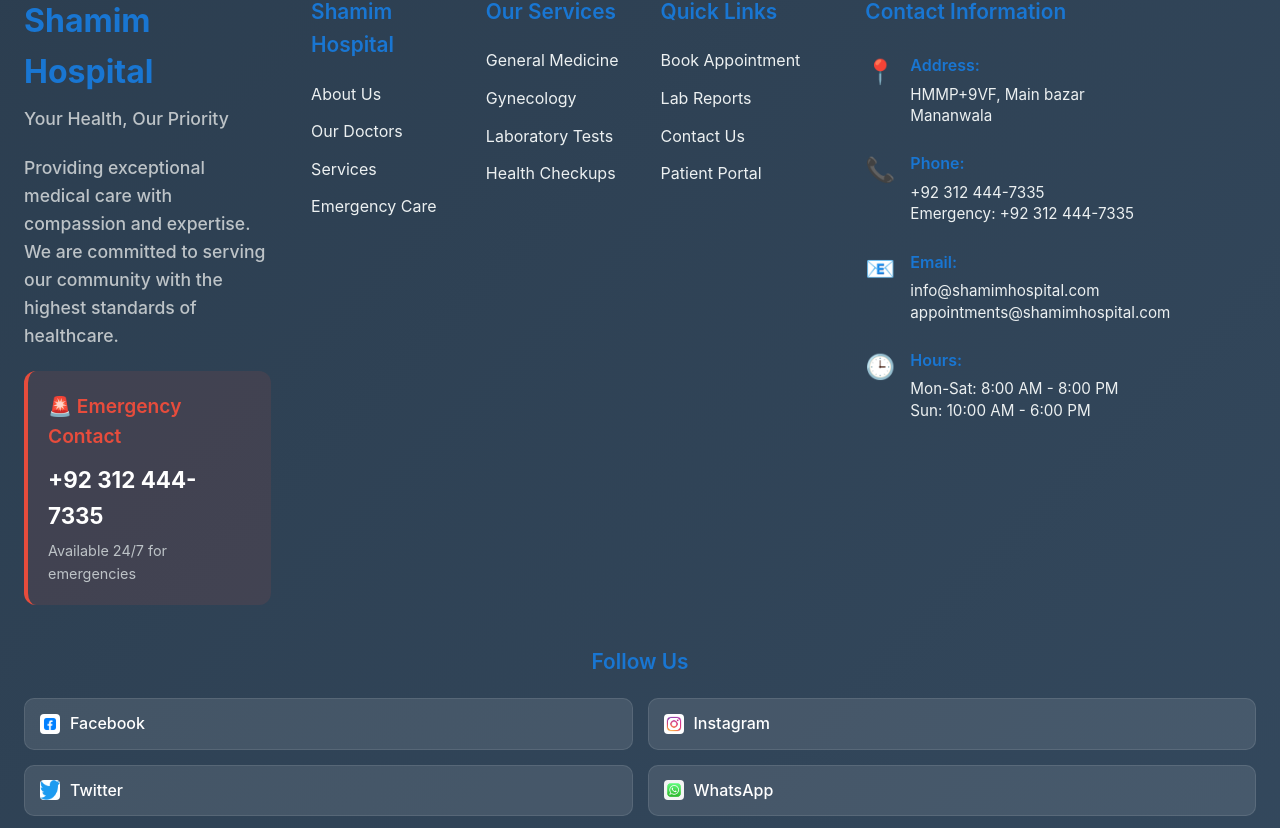
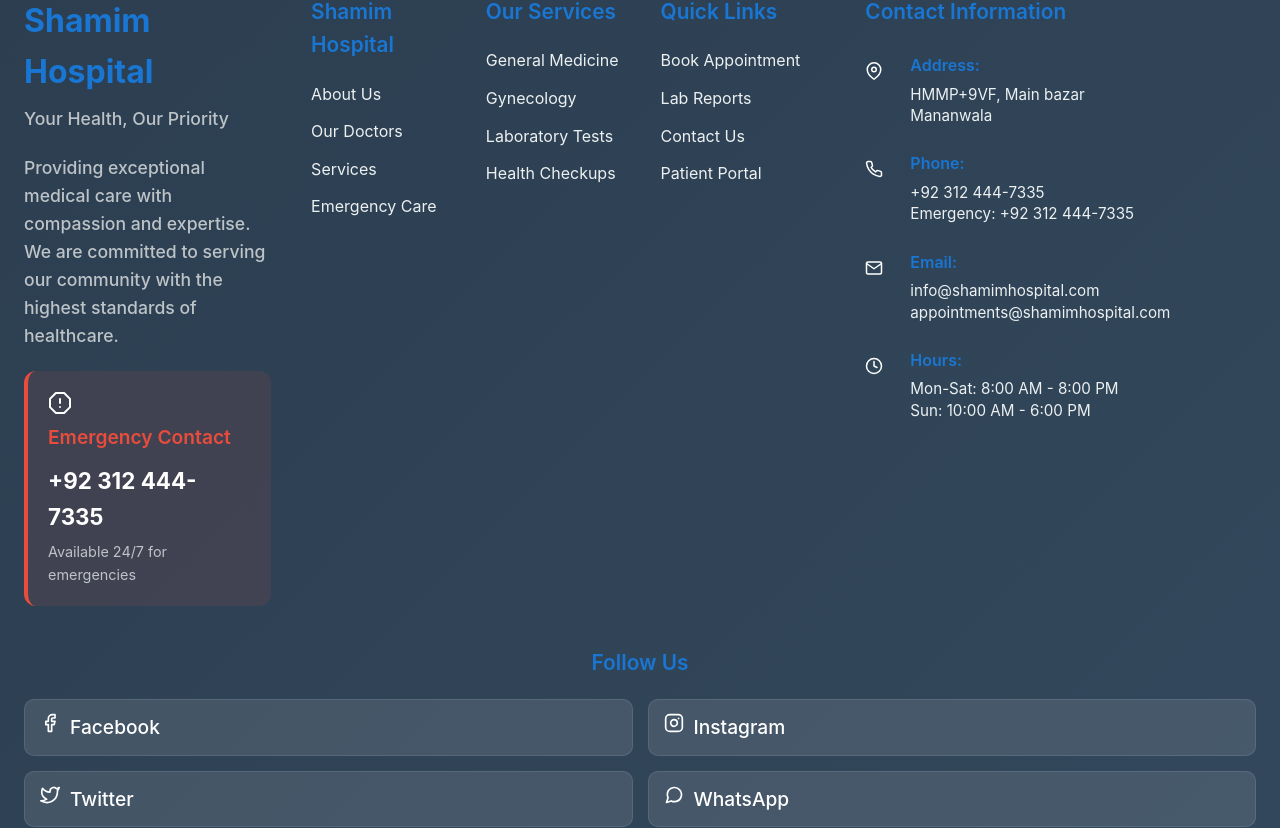
Before and after one commit to Mehran-Chaudhary/HealthcareSolutions, a React (Create React App) app: page / in a window 1280 px wide. Shown: the part 8579-9407 px from the top of the page. Built offline with nearby package versions, Linux system fonts and the light colour scheme.

Commit message:
KEEPING IN VIEW

```diff
--- a/src/components/Footer/Footer.jsx
+++ b/src/components/Footer/Footer.jsx
@@ -1,8 +1,33 @@
-import React from "react";
+import React, { useEffect, useRef } from "react";
 import "./Footer.css";
 
 const Footer = () => {
   const currentYear = new Date().getFullYear();
+  const footerRef = useRef(null);
+
+  useEffect(() => {
+    const observer = new IntersectionObserver(
+      (entries) => {
+        entries.forEach((entry) => {
+          if (entry.isIntersecting) {
+            entry.target.classList.add("footer-visible");
+            observer.unobserve(entry.target);
+          }
+        });
+      },
+      { threshold: 0.1 }
+    );
+
+    if (footerRef.current) {
+      observer.observe(footerRef.current);
+    }
+
+    return () => {
+      if (footerRef.current) {
+        observer.unobserve(footerRef.current);
+      }
+    };
+  }, []);
 
   const footerSections = {
     hospital: {
@@ -65,7 +90,7 @@ const Footer = () => {
   };
 
   return (
-    <footer className="footer">
+    <footer ref={footerRef} className="footer">
       <div className="container">
         <div className="footer-content">
           <div className="footer-main">
@@ -79,7 +104,16 @@ const Footer = () => {
               </p>
 
               <div className="emergency-info">
-                <h4>🚨 Emergency Contact</h4>
+                <div className="emergency-header">
+                  <div className="emergency-icon">
+                    <svg xmlns="http://www.w3.org/2000/svg" width="24" height="24" viewBox="0 0 24 24" fill="none" stroke="currentColor" strokeWidth="2" strokeLinecap="round" strokeLinejoin="round">
+                      <polygon points="7.86 2 16.14 2 22 7.86 22 16.14 16.14 22 7.86 22 2 16.14 2 7.86 7.86 2"></polygon>
+                      <line x1="12" y1="8" x2="12" y2="12"></line>
+                      <line x1="12" y1="16" x2="12.01" y2="16"></line>
+                    </svg>
+                  </div>
+                  <h4>Emergency Contact</h4>
+                </div>
                 <a href="tel:+923124447335" className="emergency-number">
                   +92 312 444-7335
                 </a>
@@ -115,7 +149,12 @@ const Footer = () => {
             <h4>Contact Information</h4>
             <div className="contact-details">
               <div className="contact-item">
-                <span className="contact-icon">📍</span>
+                <div className="contact-icon">
+                  <svg xmlns="http://www.w3.org/2000/svg" width="18" height="18" viewBox="0 0 24 24" fill="none" stroke="currentColor" strokeWidth="2" strokeLinecap="round" strokeLinejoin="round">
+                    <path d="M21 10c0 7-9 13-9 13s-9-6-9-13a9 9 0 0 1 18 0z"></path>
+                    <circle cx="12" cy="10" r="3"></circle>
+                  </svg>
+                </div>
                 <div>
                   <strong>Address:</strong>
                   <p>
@@ -127,7 +166,11 @@ const Footer = () => {
               </div>
 
               <div className="contact-item">
-                <span className="contact-icon">📞</span>
+                <div className="contact-icon">
+                  <svg xmlns="http://www.w3.org/2000/svg" width="18" height="18" viewBox="0 0 24 24" fill="none" stroke="currentColor" strokeWidth="2" strokeLinecap="round" strokeLinejoin="round">
+                    <path d="M22 16.92v3a2 2 0 0 1-2.18 2 19.79 19.79 0 0 1-8.63-3.07 19.5 19.5 0 0 1-6-6 19.79 19.79 0 0 1-3.07-8.67A2 2 0 0 1 4.11 2h3a2 2 0 0 1 2 1.72 12.84 12.84 0 0 0 .7 2.81 2 2 0 0 1-.45 2.11L8.09 9.91a16 16 0 0 0 6 6l1.27-1.27a2 2 0 0 1 2.11-.45 12.84 12.84 0 0 0 2.81.7A2 2 0 0 1 22 16.92z"></path>
+                  </svg>
+                </div>
                 <div>
                   <strong>Phone:</strong>
                   <p>
@@ -139,7 +182,12 @@ const Footer = () => {
               </div>
 
               <div className="contact-item">
-                <span className="contact-icon">📧</span>
+                <div className="contact-icon">
+                  <svg xmlns="http://www.w3.org/2000/svg" width="18" height="18" viewBox="0 0 24 24" fill="none" stroke="currentColor" strokeWidth="2" strokeLinecap="round" strokeLinejoin="round">
+                    <path d="M4 4h16c1.1 0 2 .9 2 2v12c0 1.1-.9 2-2 2H4c-1.1 0-2-.9-2-2V6c0-1.1.9-2 2-2z"></path>
+                    <polyline points="22,6 12,13 2,6"></polyline>
+                  </svg>
+                </div>
                 <div>
                   <strong>Email:</strong>
                   <p>
@@ -151,7 +199,12 @@ const Footer = () => {
               </div>
 
               <div className="contact-item">
-                <span className="contact-icon">🕒</span>
+                <div className="contact-icon">
+                  <svg xmlns="http://www.w3.org/2000/svg" width="18" height="18" viewBox="0 0 24 24" fill="none" stroke="currentColor" strokeWidth="2" strokeLinecap="round" strokeLinejoin="round">
+                    <circle cx="12" cy="12" r="10"></circle>
+                    <polyline points="12 6 12 12 16 14"></polyline>
+                  </svg>
+                </div>
                 <div>
                   <strong>Hours:</strong>
                   <p>
@@ -177,12 +230,28 @@ const Footer = () => {
                 className="social-link"
                 title={social.name}
               >
-                <img
-                  src={social.icon}
-                  alt={social.name}
-                  style={{width: '20px', height: '20px', borderRadius: '4px'}}
-                />
-                {social.name}
+                <div className="social-icon">
+                  {social.name === "Facebook" ? (
+                    <svg xmlns="http://www.w3.org/2000/svg" width="20" height="20" viewBox="0 0 24 24" fill="none" stroke="currentColor" strokeWidth="2" strokeLinecap="round" strokeLinejoin="round">
+                      <path d="M18 2h-3a5 5 0 0 0-5 5v3H7v4h3v8h4v-8h3l1-4h-4V7a1 1 0 0 1 1-1h3z"></path>
+                    </svg>
+                  ) : social.name === "Twitter" ? (
+                    <svg xmlns="http://www.w3.org/2000/svg" width="20" height="20" viewBox="0 0 24 24" fill="none" stroke="currentColor" strokeWidth="2" strokeLinecap="round" strokeLinejoin="round">
+                      <path d="M23 3a10.9 10.9 0 0 1-3.14 1.53 4.48 4.48 0 0 0-7.86 3v1A10.66 10.66 0 0 1 3 4s-4 9 5 13a11.64 11.64 0 0 1-7 2c9 5 20 0 20-11.5a4.5 4.5 0 0 0-.08-.83A7.72 7.72 0 0 0 23 3z"></path>
+                    </svg>
+                  ) : social.name === "Instagram" ? (
+                    <svg xmlns="http://www.w3.org/2000/svg" width="20" height="20" viewBox="0 0 24 24" fill="none" stroke="currentColor" strokeWidth="2" strokeLinecap="round" strokeLinejoin="round">
+                      <rect x="2" y="2" width="20" height="20" rx="5" ry="5"></rect>
+                      <path d="M16 11.37A4 4 0 1 1 12.63 8 4 4 0 0 1 16 11.37z"></path>
+                      <line x1="17.5" y1="6.5" x2="17.51" y2="6.5"></line>
+                    </svg>
+                  ) : (
+                    <svg xmlns="http://www.w3.org/2000/svg" width="20" height="20" viewBox="0 0 24 24" fill="none" stroke="currentColor" strokeWidth="2" strokeLinecap="round" strokeLinejoin="round">
+                      <path d="M21 11.5a8.38 8.38 0 0 1-.9 3.8 8.5 8.5 0 0 1-7.6 4.7 8.38 8.38 0 0 1-3.8-.9L3 21l1.9-5.7a8.38 8.38 0 0 1-.9-3.8 8.5 8.5 0 0 1 4.7-7.6 8.38 8.38 0 0 1 3.8-.9h.5a8.48 8.48 0 0 1 8 8v.5z"></path>
+                    </svg>
+                  )}
+                </div>
+                <span>{social.name}</span>
               </a>
             ))}
           </div>
```
